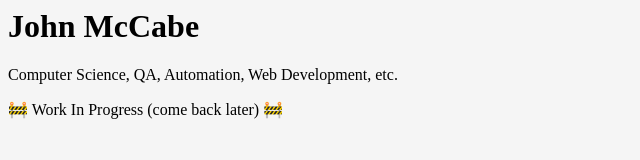
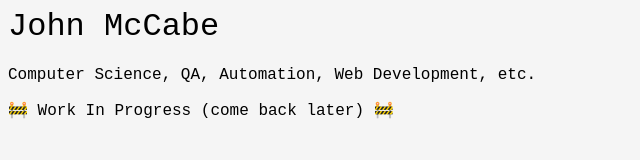
Before and after one commit to johnpmccabe/html_profile, a plain HTML site: page index.html in a window 1280 px wide. Shown: the whole page, without its empty margins (0-640 px from the left). Drawn offline with Linux system fonts and the light colour scheme.

Commit message:
Update index.html
new font and thinner title

```diff
--- a/index.html
+++ b/index.html
@@ -4,6 +4,10 @@
     <style>
       body {
         background-color: whitesmoke;
+        font-family: 'Courier New', monospace;
+      }
+      h1 {
+        font-weight: 200;
       }
     </style>
   </head>
```
